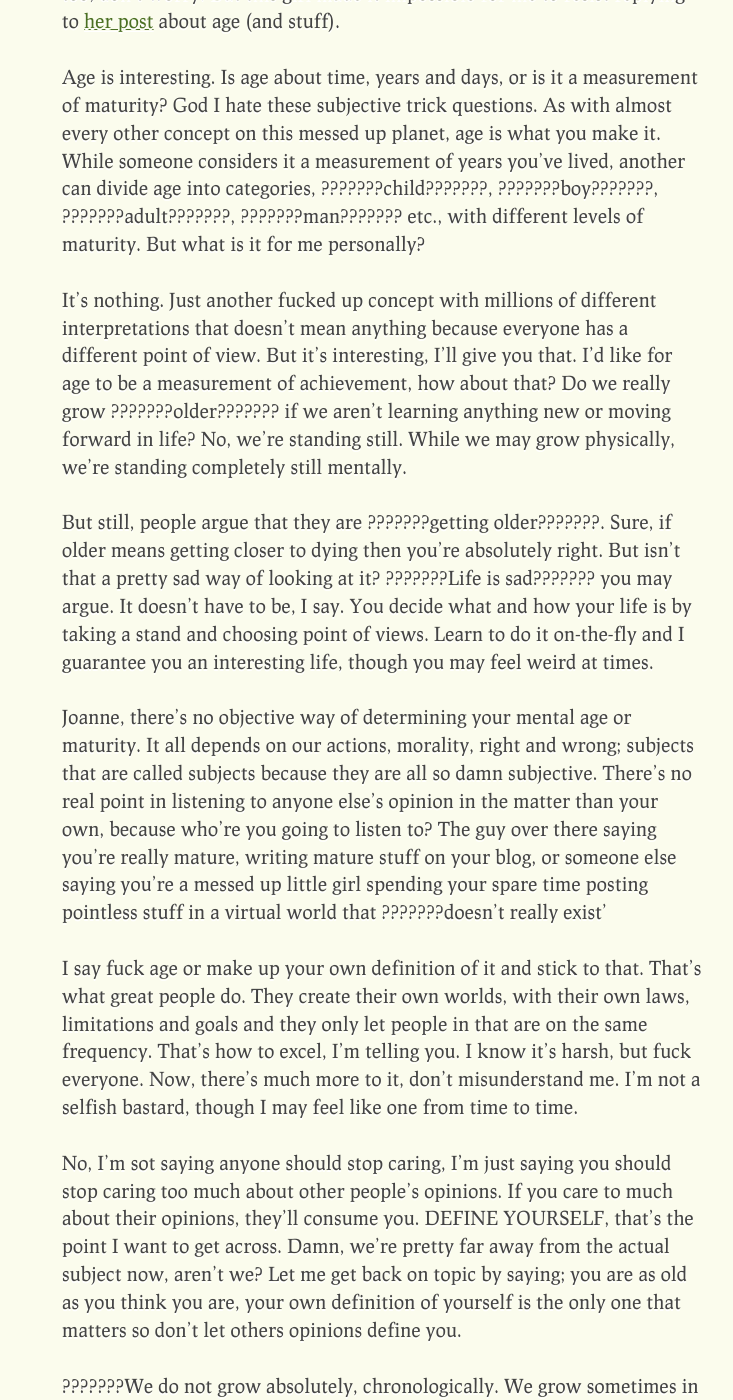
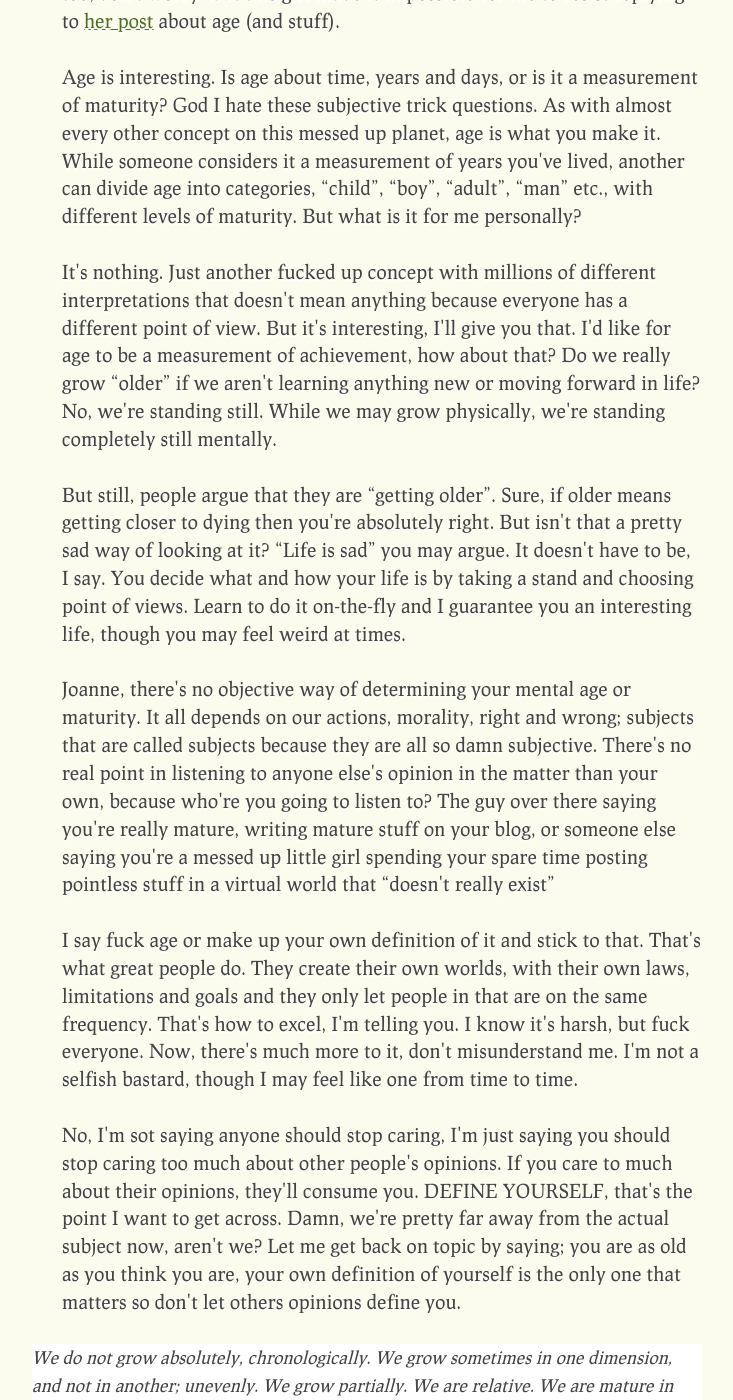
Before and after one commit to dnordstrom/mrnordstrom.com, a Jekyll site: the page built from _posts/2007-09-05-the-concept-of-age.markdown, in a window 1280 px wide and 1400 px high, scrolled down 532 px. Shown: the whole window, without its empty margins (18-751 px from the left). Built offline with Jekyll 4.4.1, drawn with Linux system fonts in a browser that asks for light colours; Markdown is read by kramdown in place of the engine named in the settings; comment, search, counter and statistics services are not loaded; some of the changed lines change nothing that is shown; some of the changed text lies outside the part shown.

Commit message:
Fixing old posts.

```diff
--- a/_posts/2007-09-05-the-concept-of-age.markdown
+++ b/_posts/2007-09-05-the-concept-of-age.markdown
@@ -5,21 +5,22 @@
 wordpress_id: 78
 wordpress_url: http://www.mrnordstrom.com/2007/09/05/the-concept-of-age/
 ---
-Hey guys and girls, long time no see. I'm ???????a little??????? busy these days and that's why I'm not writing. The last couple or so weeks I've been writing my Apple blog and created a network of proxy sites that now require VPS hosting, which is fun but expensive. Anyhow, I was inspired by Joanne and her blog <a href="http://j-amusement.blogspot.com/">The Laidback Buddhist</a> to start writing some personal stuff here again.
+<p>Hey guys and girls, long time no see. I&#x27;m &ldquo;a little&rdquo; busy these days and that&#x27;s why I&#x27;m not writing. The last couple or so weeks I&#x27;ve been writing my Apple blog and created a network of proxy sites that now require VPS hosting, which is fun but expensive. Anyhow, I was inspired by Joanne and her blog <a href="http://j-amusement.blogspot.com/">The Laidback Buddhist</a> to start writing some personal stuff here again.</p>
 
-But it's a blog about online entrepreneurship, you say. Well, it's my blog and I can write whatever I want to, end of discussion. Surely I'll give you my tips and tricks on blogging and running proxies when the time comes too, don't worry. But this girl made it impossible for me to resist replying to <a href="http://j-amusement.blogspot.com/2007/09/defying-age.html">her post</a> about age (and stuff).
+<p>But it&#x27;s a blog about online entrepreneurship, you say. Well, it&#x27;s my blog and I can write whatever I want to, end of discussion. Surely I&#x27;ll give you my tips and tricks on blogging and running proxies when the time comes too, don&#x27;t worry. But this girl made it impossible for me to resist replying to <a href="http://j-amusement.blogspot.com/2007/09/defying-age.html">her post</a> about age (and stuff).</p>
 
-Age is interesting. Is age about time, years and days, or is it a measurement of maturity? God I hate these subjective trick questions. As with almost every other concept on this messed up planet, age is what you make it. While someone considers it a measurement of years you've lived, another can divide age into categories, ???????child???????, ???????boy???????, ???????adult???????, ???????man??????? etc., with different levels of maturity. But what is it for me personally?
+<p>Age is interesting. Is age about time, years and days, or is it a measurement of maturity? God I hate these subjective trick questions. As with almost every other concept on this messed up planet, age is what you make it. While someone considers it a measurement of years you&#x27;ve lived, another can divide age into categories, &ldquo;child&rdquo;, &ldquo;boy&rdquo;, &ldquo;adult&rdquo;, &ldquo;man&rdquo; etc., with different levels of maturity. But what is it for me personally?</p>
 
-It's nothing. Just another fucked up concept with millions of different interpretations that doesn't mean anything because everyone has a different point of view. But it's interesting, I'll give you that. I'd like for age to be a measurement of achievement, how about that? Do we really grow ???????older??????? if we aren't learning anything new or moving forward in life? No, we're standing still. While we may grow physically, we're standing completely still mentally.
+<p>It&#x27;s nothing. Just another fucked up concept with millions of different interpretations that doesn&#x27;t mean anything because everyone has a different point of view. But it&#x27;s interesting, I&#x27;ll give you that. I&#x27;d like for age to be a measurement of achievement, how about that? Do we really grow &ldquo;older&rdquo; if we aren&#x27;t learning anything new or moving forward in life? No, we&#x27;re standing still. While we may grow physically, we&#x27;re standing completely still mentally.</p>
 
-But still, people argue that they are ???????getting older???????. Sure, if older means getting closer to dying then you're absolutely right. But isn't that a pretty sad way of looking at it? ???????Life is sad??????? you may argue. It doesn't have to be, I say. You decide what and how your life is by taking a stand and choosing point of views. Learn to do it on-the-fly and I guarantee you an interesting life, though you may feel weird at times.
+<p>But still, people argue that they are &ldquo;getting older&rdquo;. Sure, if older means getting closer to dying then you&#x27;re absolutely right. But isn&#x27;t that a pretty sad way of looking at it? &ldquo;Life is sad&rdquo; you may argue. It doesn&#x27;t have to be, I say. You decide what and how your life is by taking a stand and choosing point of views. Learn to do it on-the-fly and I guarantee you an interesting life, though you may feel weird at times.</p>
 
-Joanne, there's no objective way of determining your mental age or maturity. It all depends on our actions, morality, right and wrong; subjects that are called subjects because they are all so damn subjective. There's no real point in listening to anyone else's opinion in the matter than your own, because who're you going to listen to? The guy over there saying you're really mature, writing mature stuff on your blog, or someone else saying you're a messed up little girl spending your spare time posting pointless stuff in a virtual world that ???????doesn't really exist&rsquo;
+<p>Joanne, there&#x27;s no objective way of determining your mental age or maturity. It all depends on our actions, morality, right and wrong; subjects that are called subjects because they are all so damn subjective. There&#x27;s no real point in listening to anyone else&#x27;s opinion in the matter than your own, because who&#x27;re you going to listen to? The guy over there saying you&#x27;re really mature, writing mature stuff on your blog, or someone else saying you&#x27;re a messed up little girl spending your spare time posting pointless stuff in a virtual world that &ldquo;doesn&#x27;t really exist&rdquo;</p>
 
-I say fuck age or make up your own definition of it and stick to that. That's what great people do. They create their own worlds, with their own laws, limitations and goals and they only let people in that are on the same frequency. That's how to excel, I'm telling you. I know it's harsh, but fuck everyone. Now, there's much more to it, don't misunderstand me. I'm not a selfish bastard, though I may feel like one from time to time.
+<p>I say fuck age or make up your own definition of it and stick to that. That&#x27;s what great people do. They create their own worlds, with their own laws, limitations and goals and they only let people in that are on the same frequency. That&#x27;s how to excel, I&#x27;m telling you. I know it&#x27;s harsh, but fuck everyone. Now, there&#x27;s much more to it, don&#x27;t misunderstand me. I&#x27;m not a selfish bastard, though I may feel like one from time to time.</p>
 
-No, I'm sot saying anyone should stop caring, I'm just saying you should stop caring too much about other people's opinions. If you care to much about their opinions, they'll consume you. DEFINE YOURSELF, that's the point I want to get across. Damn, we're pretty far away from the actual subject now, aren't we? Let me get back on topic by saying; you are as old as you think you are, your own definition of yourself is the only one that matters so don't let others opinions define you.
+<p>No, I&#x27;m sot saying anyone should stop caring, I&#x27;m just saying you should stop caring too much about other people&#x27;s opinions. If you care to much about their opinions, they&#x27;ll consume you. DEFINE YOURSELF, that&#x27;s the point I want to get across. Damn, we&#x27;re pretty far away from the actual subject now, aren&#x27;t we? Let me get back on topic by saying; you are as old as you think you are, your own definition of yourself is the only one that matters so don&#x27;t let others opinions define you.</p>
 
-???????We do not grow absolutely, chronologically. We grow sometimes in one dimension, and not in another; unevenly. We grow partially. We are relative. We are mature in one realm, childish in another. The past, present, and future mingle and pull us backward, forward, or fix us in the present. We are made up of layers, cells, constellations.???????
-<em>Anais Nin</em>
+<p><blockquote>We do not grow absolutely, chronologically. We grow sometimes in one dimension, and not in another; unevenly. We grow partially. We are relative. We are mature in one realm, childish in another. The past, present, and future mingle and pull us backward, forward, or fix us in the present. We are made up of layers, cells, constellations.
+<br>
+<em>&mdash;Anais Nin</em></blockquote></p>
```
